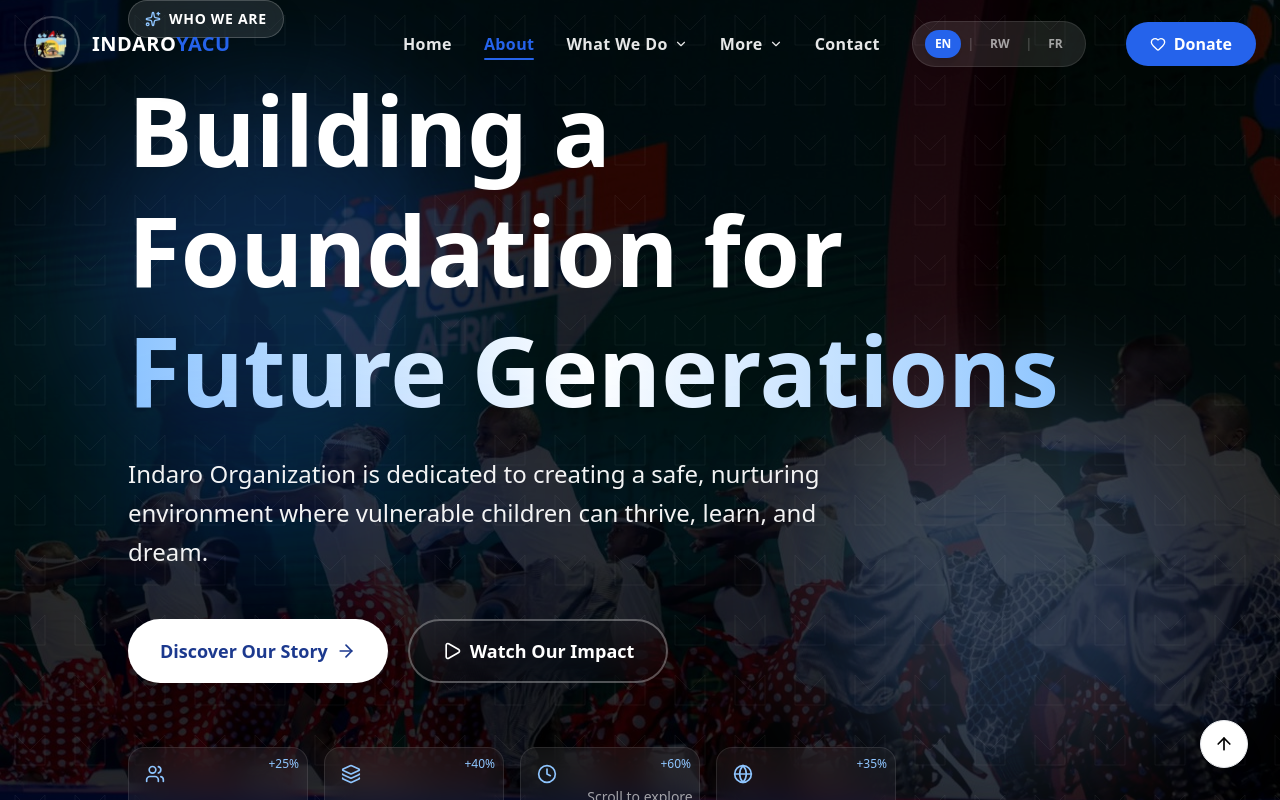
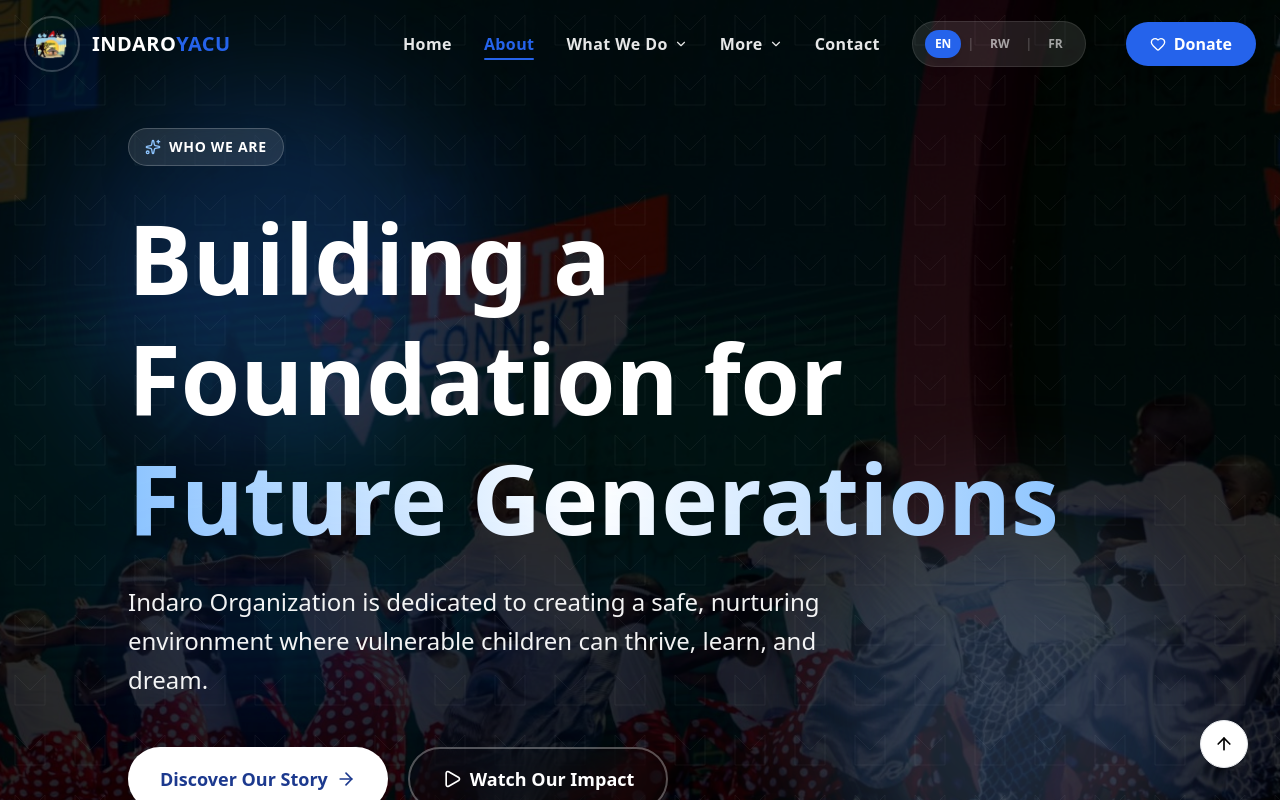
Before and after one commit to JoshTalent/INDARO, a React (Vite) app: page /about in a window 1280 px wide. Shown: the top 800 px of the page. Built offline with nearby package versions, Linux system fonts and the light colour scheme.

Commit message:
new about

```diff
--- a/src/Tabs/About.tsx
+++ b/src/Tabs/About.tsx
@@ -554,7 +554,7 @@ export default function About() {
         </motion.div>
 
         {/* Hero Content */}
-        <div className="container mx-auto px-4 sm:px-6 lg:px-8 relative z-20">
+        <div className="container mx-auto px-4 sm:px-6 lg:px-8 relative z-20 pt-32">
           <div className="max-w-5xl mx-auto">
             {/* Animated badge */}
             <motion.div
--- a/src/components/home/Hero.tsx
+++ b/src/components/home/Hero.tsx
@@ -255,7 +255,7 @@ export default function Hero() {
       <div className="absolute inset-0 bg-gradient-to-br from-black via-gray-900 to-black opacity-90" />
 
       {/* Continuous Slideshow Container */}
-      <div className="relative h-full w-full">
+      <div className="relative h-full w-full sm:pt-32">
         <AnimatePresence
           initial={false}
           custom={direction}
@@ -274,7 +274,6 @@ export default function Hero() {
               width: "100%",
               willChange: "transform",
             }}
-
           >
             {/* Background Image with Fallback */}
             <div className="relative h-full w-full">
```
